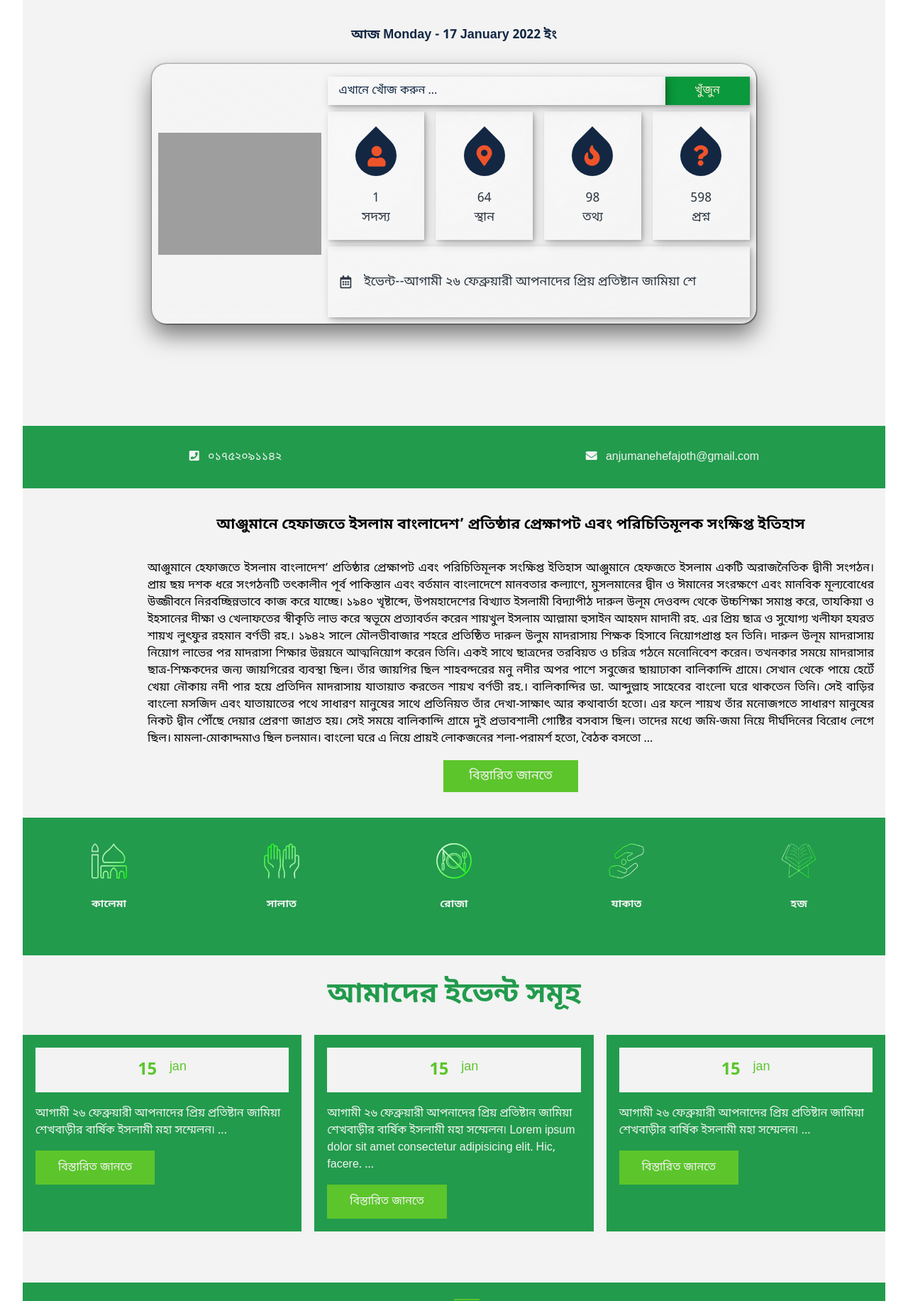
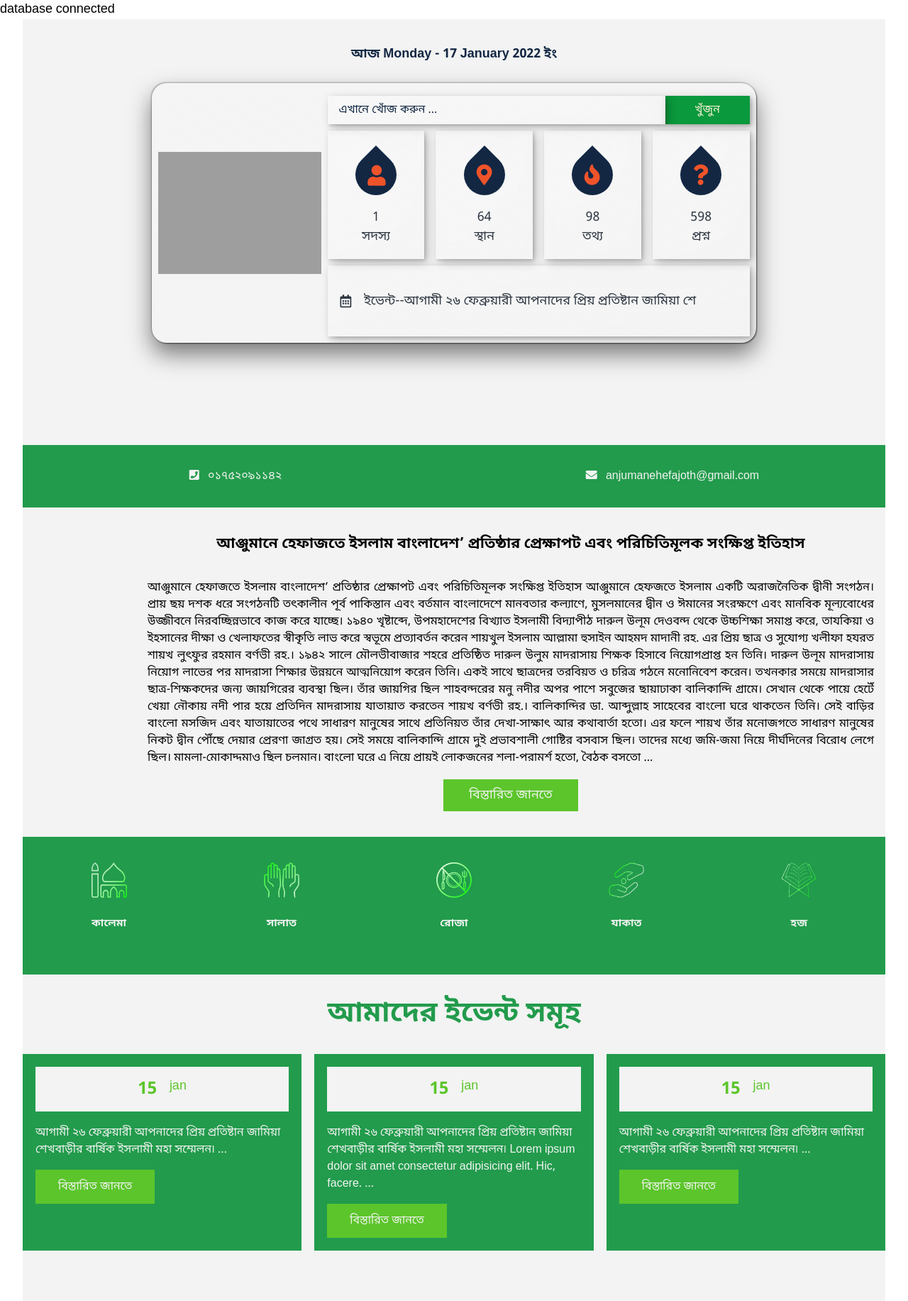
Before and after one commit to Arifurrex/anjuman, a PHP site: page /anjumancopy/ in a window 1280 px wide. Shown: the part 56-1889 px from the top of the page at 71% size. Run offline with PHP 8.4, Linux system fonts and the light colour scheme; tables that the repository leaves empty or names only in its code hold one stand-in row (values such as "Sample post"); grey boxes marked "Sample" are stand-in pictures; some web fonts are replaced; grey boxes are pictures that could not be loaded.

Commit message:
add file path check in php

```diff
--- a/frontend/hero.php
+++ b/frontend/hero.php
@@ -1,4 +1,11 @@
     <?php
+    $ckdbh= 'includes/dbh.inc.php';
+    if(file_exists($ckdbh)){
+      echo "database connected";
+    }else{
+      echo "database not connected";
+    }
+
     include 'frontend/support/bnTime.php';
     function BDdate($time)
     {
```
